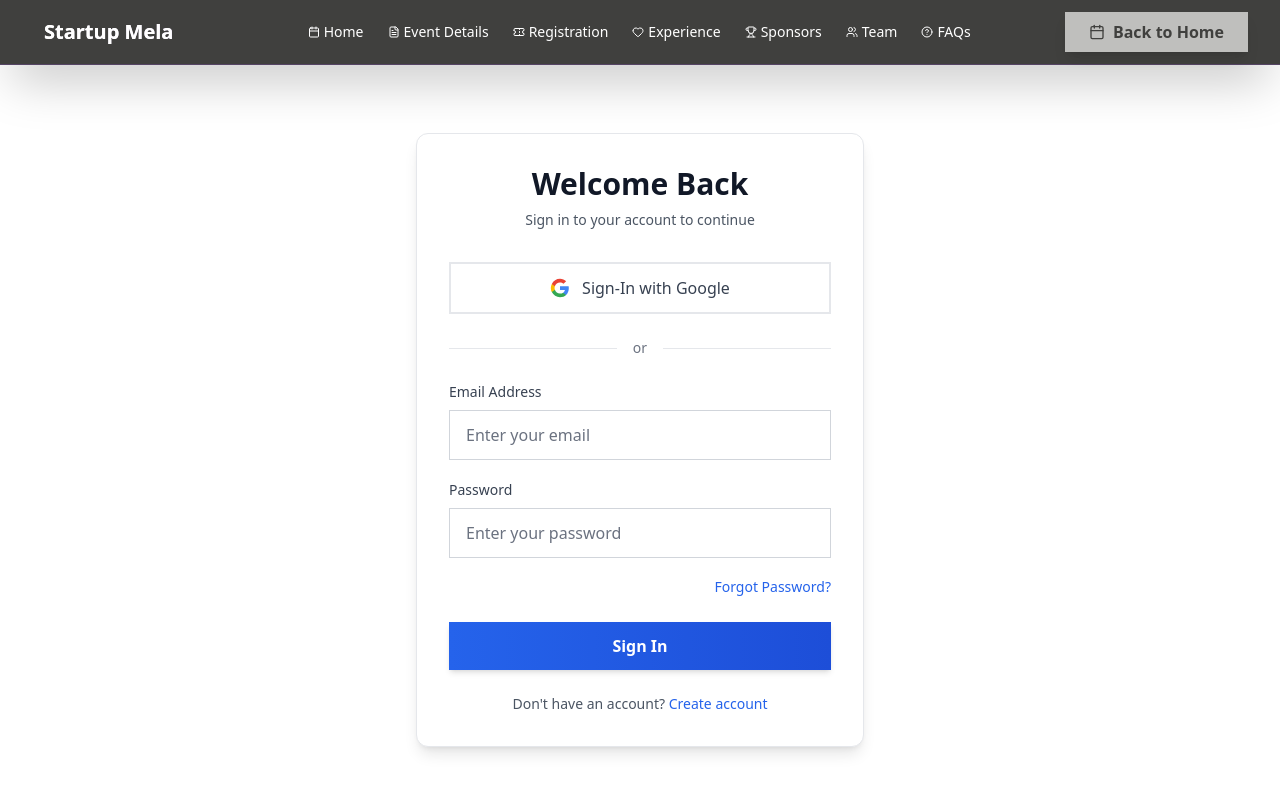
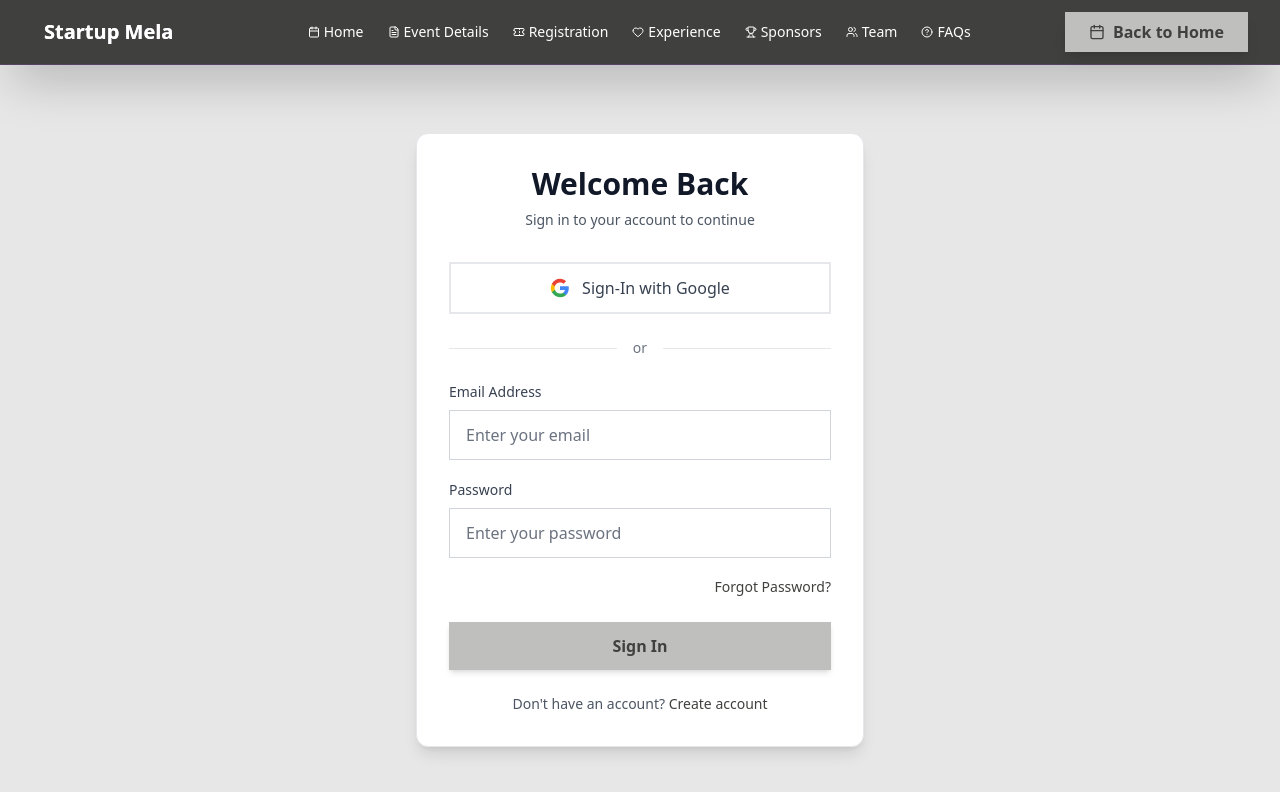
Before and after one commit to businessorbit/Startup-mela, a React (Vite) app: page /login in a window 1280 px wide. Shown: the top 792 px of the page. Built offline with nearby package versions, Linux system fonts and the light colour scheme.

Commit message:
edited login and register

```diff
--- a/src/components/Login.jsx
+++ b/src/components/Login.jsx
@@ -54,7 +54,7 @@ const Login = () => {
     }
 
     return (
-        <div className="min-h-screen bg-white flex items-center justify-center py-12 mt-10 px-4 sm:px-6 lg:px-8">
+        <div className="min-h-screen bg-[#E7E7E7] flex items-center justify-center py-12 mt-10 px-4 sm:px-6 lg:px-8">
             <div className="max-w-md w-full bg-white rounded-xl shadow-lg border border-gray-200 p-8">
                 {/* Header */}
                 <div className="text-center mb-8">
@@ -124,7 +124,7 @@ const Login = () => {
                 <div className="mb-6 text-right">
                     <button
                         onClick={() => setShowForgotPassword(!showForgotPassword)}
-                        className="text-sm text-blue-600 hover:text-blue-700 font-medium transition-colors duration-200"
+                        className="text-sm text-[#40403E] hover:text-black font-medium transition-colors duration-200"
                     >
                         Forgot Password?
                     </button>
@@ -148,7 +148,7 @@ const Login = () => {
                 {/* Sign In Button */}
                 <button
                     onClick={loginUser}
-                    className="w-full bg-gradient-to-r from-blue-600 to-blue-700 hover:from-blue-700 hover:to-blue-800 text-white font-semibold py-3 px-4 rounded-lg transition-all duration-200 focus:outline-none focus:ring-2 focus:ring-blue-500 focus:ring-offset-2 shadow-md hover:shadow-lg transform hover:scale-[1.02]"
+                    className="w-full bg-[#BFBFBD] hover:text-white hover:bg-[#40403E] text-[#40403E] font-semibold py-3 px-4 rounded-lg transition-all duration-200 focus:outline-none focus:ring-2 focus:ring-blue-500 focus:ring-offset-2 shadow-md hover:shadow-lg transform hover:scale-[1.02]"
                 >
                     Sign In
                 </button>
@@ -157,7 +157,7 @@ const Login = () => {
                 <div className="mt-6 text-center">
                     <p className="text-sm text-gray-600">
                         Don't have an account?{" "}
-                        <a href="/register" className="text-blue-600 hover:text-blue-700 font-medium transition-colors duration-200">
+                        <a href="/register" className=" text-[#40403E] hover:text-black font-medium transition-colors duration-200">
                             Create account
                         </a>
                     </p>
--- a/src/components/Register.jsx
+++ b/src/components/Register.jsx
@@ -37,7 +37,7 @@ const Register = () => {
     }
 
     return (
-        <div className="min-h-screen bg-white flex items-center justify-center py-12 mt-10 px-4 sm:px-6 lg:px-8">
+        <div className="min-h-screen bg-[#E7E7E7] flex items-center justify-center py-12 mt-10 px-4 sm:px-6 lg:px-8">
             <div className="max-w-md w-full bg-white rounded-xl shadow-lg border border-gray-200 p-8">
                 {/* Header */}
                 <div className="text-center mb-8">
@@ -106,7 +106,7 @@ const Register = () => {
                 {/* Signup Button */}
                 <button
                     onClick={createUser}
-                    className="w-full bg-gradient-to-r from-blue-600 to-blue-700 hover:from-blue-700 hover:to-blue-800 text-white font-semibold py-3 px-4 rounded-lg transition-all duration-200 focus:outline-none focus:ring-2 focus:ring-blue-500 focus:ring-offset-2 shadow-md hover:shadow-lg transform hover:scale-[1.02]"
+                    className="w-full bg-[#BFBFBD] hover:text-white hover:bg-[#40403E] text-[#40403E] font-semibold py-3 px-4 rounded-lg transition-all duration-200 focus:outline-none focus:ring-2 focus:ring-blue-500 focus:ring-offset-2 shadow-md hover:shadow-lg transform hover:scale-[1.02]"
                 >
                     Create Account
                 </button>
@@ -115,7 +115,7 @@ const Register = () => {
                 <div className="mt-6 text-center">
                     <p className="text-sm text-gray-600">
                         Already have an account?{" "}
-                        <a href="/login" className="text-blue-600 hover:text-blue-700 font-medium transition-colors duration-200">
+                        <a href="/login" className="text-[#40403E] hover:text-black font-medium transition-colors duration-200">
                             Sign in
                         </a>
                     </p>
```
